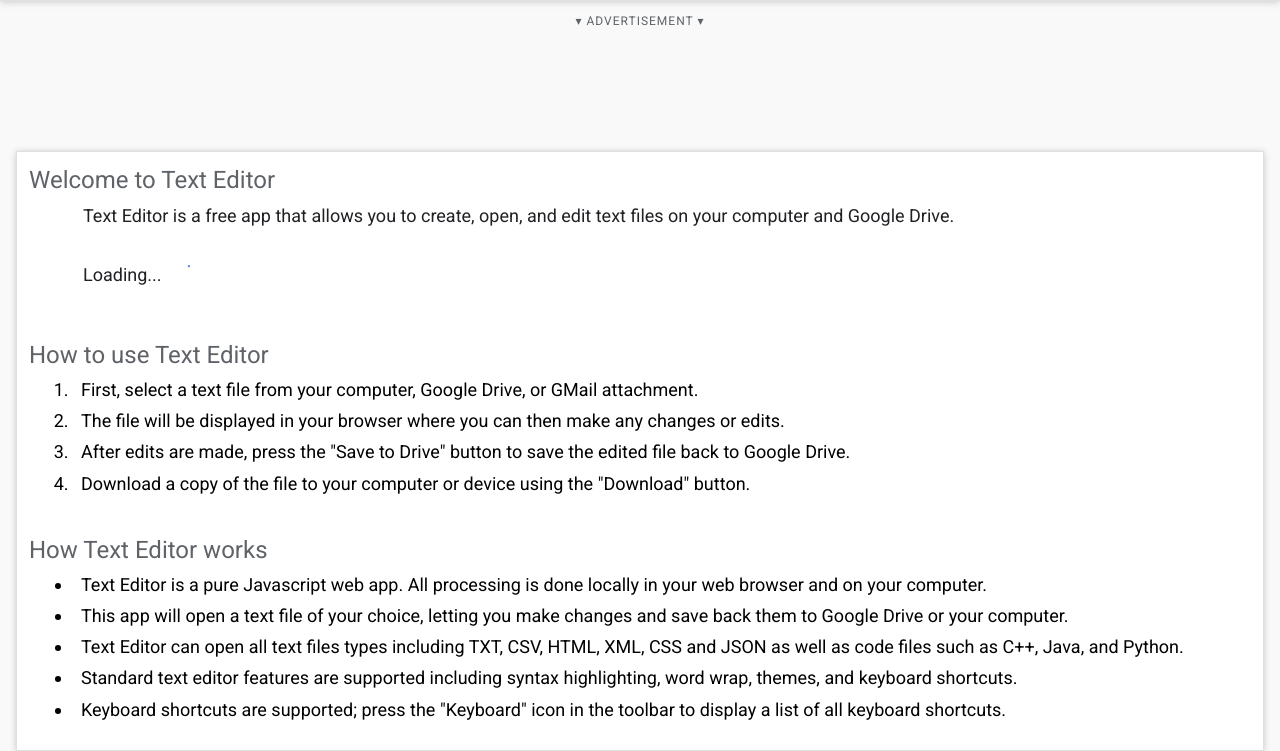
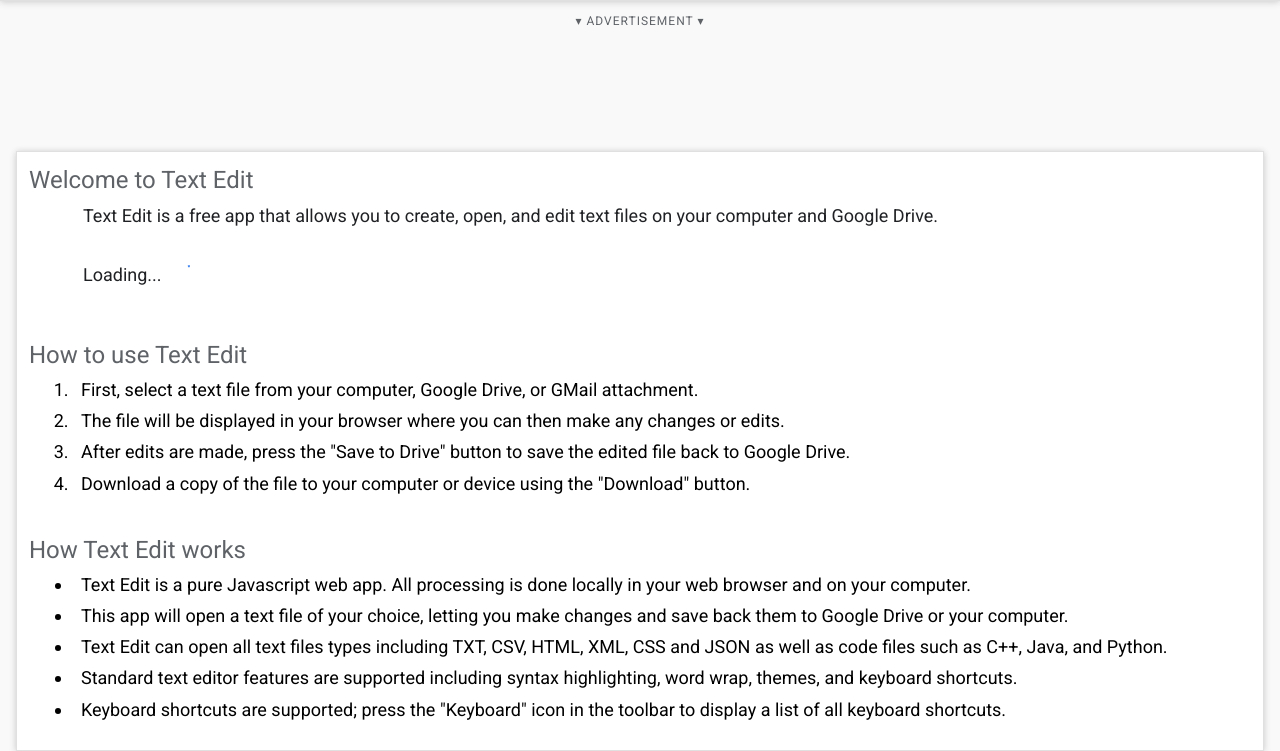
Before and after one commit to Captian-obvious/TextEditor, a plain HTML site: page index.html in a window 1280 px wide. Shown: the part 49-800 px from the top of the page. Drawn offline with Linux system fonts and the light colour scheme.

Commit message:
Update index.html

```diff
--- a/index.html
+++ b/index.html
@@ -9,7 +9,7 @@
     <meta name="google" content="notranslate">
     <meta http-equiv="X-UA-Compatible" content="IE=edge" />
 
-    <title>Text Editor - Free App for Editing Text Files</title>
+    <title>Text Edit - Free App for Editing Text Files</title>
 
     <link rel="icon" href="favicon.png" type="image/x-icon">
 
@@ -232,7 +232,7 @@
               <div id="startCard">
                 <div id="startPagePrompt">
 
-                  <h2>Welcome to Text Editor</h2>
+                  <h2>Welcome to Text Edit</h2>
 
                   <div id="startPageText">
                     <div id="startPageIcon">
@@ -242,7 +242,7 @@
                     </div>
 
                     <div id="startPageDetailsContainer">
-                      <p>Text Editor is a free app that allows you to create, open, and edit text files on your computer and Google Drive.
+                      <p>Text Edit is a free app that allows you to create, open, and edit text files on your computer and Google Drive.
 
                       <!-- BEGIN THREE OPTIONS FOR START PAGE -->
 
@@ -253,9 +253,9 @@
 
                       <!-- GMAIL USER -->
                       <div id="startPageGmailDetails" class="startPageDetails" hidden>
-                        <p>You've opened a Gmail attachment with Text Editor. This will allow you to view and edit the file.
+                        <p>You've opened a Gmail attachment with Text Edit. This will allow you to view and edit the file.
 
-                        <p id="startPageGmailDetailsCallToAction" class="callToActionPara" visibilityHidden>To continue, authorize Text Editor with the button below.
+                        <p id="startPageGmailDetailsCallToAction" class="callToActionPara" visibilityHidden>To continue, authorize Text Edit with the button below.
                       </div>
 
                       <!-- DRIVE USER -->
@@ -313,7 +313,7 @@
               </div> <!-- ENDS START CARD -->
 
               <div id="textBlockHowToUse" class="textBlock">
-                <h2>How to use Text Editor</h2>
+                <h2>How to use Text Edit</h2>
                 <ol>
                   <li>First, select a text file from your computer, Google Drive, or GMail attachment.
                   <li>The file will be displayed in your browser where you can then make any changes or edits.
@@ -323,18 +323,18 @@
               </div>
 
               <div id="textBlock0" class="textBlock">
-                <h2>How Text Editor works</h2>
+                <h2>How Text Edit works</h2>
                 <ul>
-                  <li>Text Editor is a pure Javascript web app. All processing is done locally in your web browser and on your computer.
+                  <li>Text Edit is a pure Javascript web app. All processing is done locally in your web browser and on your computer.
                   <li>This app will open a text file of your choice, letting you make changes and save back them to Google Drive or your computer.
-                  <li>Text Editor can open all text files types including TXT, CSV, HTML, XML, CSS and JSON as well as code files such as C++, Java, and Python.
+                  <li>Text Edit can open all text files types including TXT, CSV, HTML, XML, CSS and JSON as well as code files such as C++, Java, and Python.
                   <li>Standard text editor features are supported including syntax highlighting, word wrap, themes, and keyboard shortcuts.
                   <li>Keyboard shortcuts are supported; press the "Keyboard" icon in the toolbar to display a list of all keyboard shortcuts.
                 </ul>
               </div>
 
               <div id="textBlock1" class="textBlock">
-                <h2>Text Editor Toolbar</h2>
+                <h2>Text Edit Toolbar</h2>
                 <ul>
                   <li>Text Editor has a toolbar that allows you to configure the editor screen according to your preferences.
                   <img id="textEditorToolbarStartPage" src="images/text-editor-toolbar.png" alt="Text Editor Toolbar">
```
